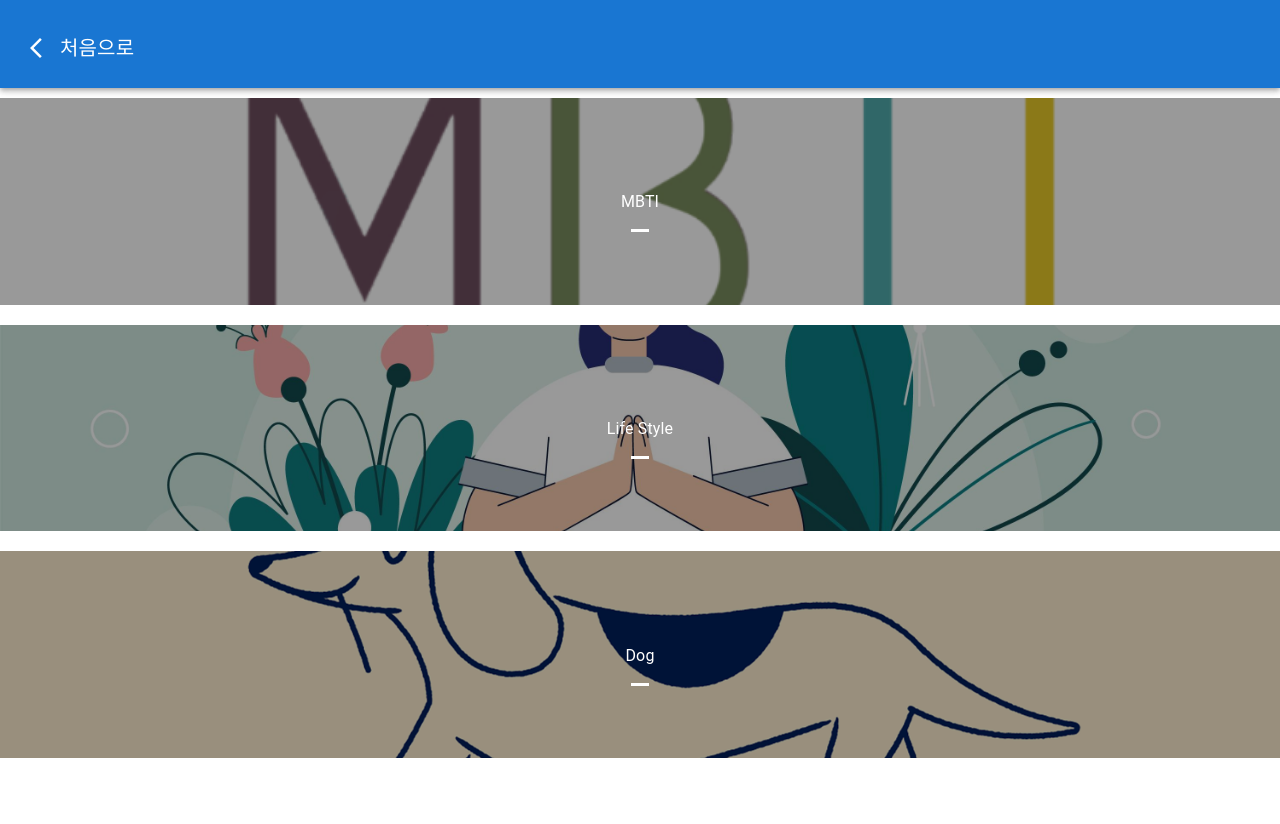
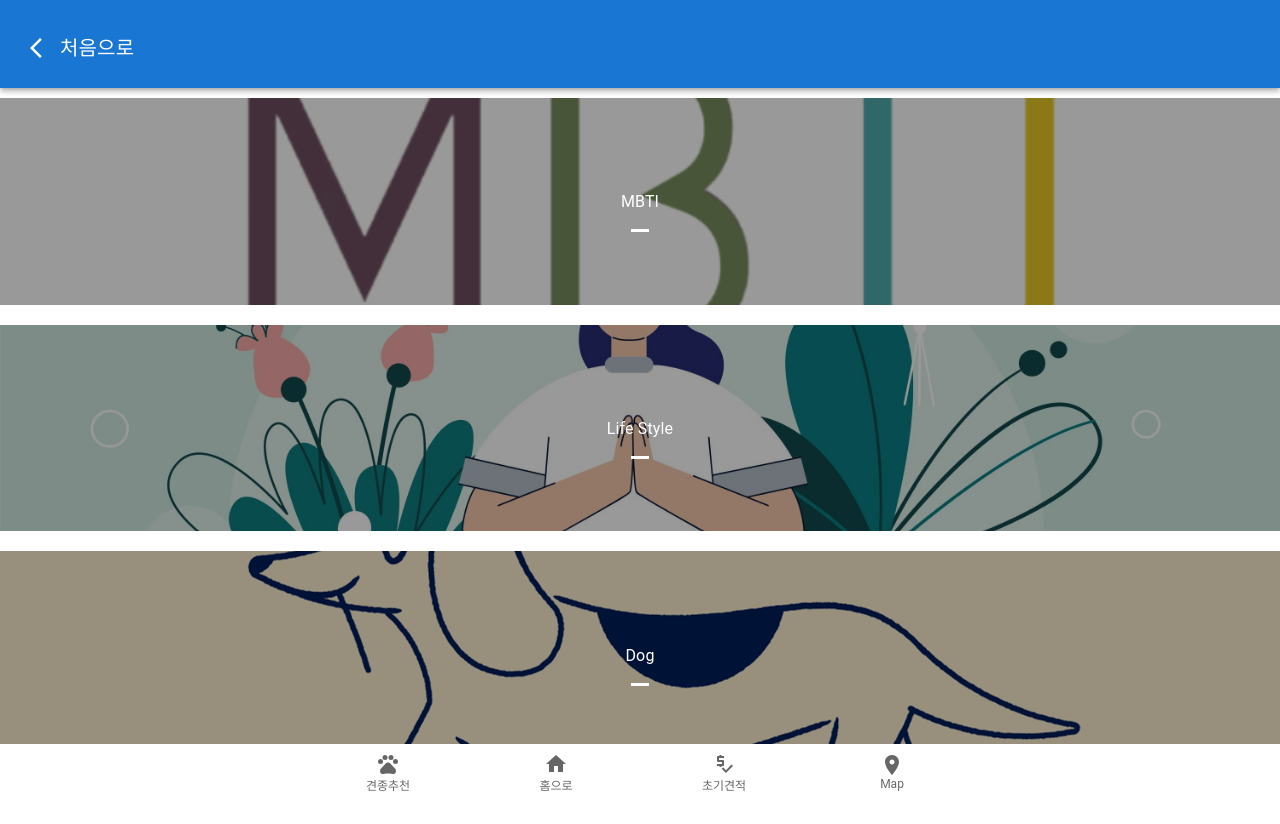
Before and after one commit to z9612/getchu, a React (Create React App) app in the folder frontend/: page /recommend in a window 1280 px wide. Before the commit the page ends 800 px from the top, so only its background shows below. Built offline with nearby package versions, Linux system fonts and the light colour scheme; the HTML template or start-up script is replaced by a standard one.

Commit message:
Fix : 수정 bottom-navigation 겹치는 현상 수정

```diff
--- a/frontend/src/index.css
+++ b/frontend/src/index.css
@@ -1,4 +1,5 @@
 body {
   margin: 0;
   padding: 0;
+  padding-bottom: 56px;
 }
--- a/frontend/src/layouts/BackBarLayout.js
+++ b/frontend/src/layouts/BackBarLayout.js
@@ -1,11 +1,13 @@
 // import { Box, Container } from "@mui/material";
 import { Outlet } from "react-router-dom";
 import BackBar from "./BackBar";
+import BottomNavigationBar from "./BottomNavigationBar";
 
 const BackBarLayout = ({ to, title }) => (
   <>
     <BackBar to={to} title={title} />
     <Outlet />
+    <BottomNavigationBar />
   </>
 );
 
```
Also changed, not shown: frontend/src/layouts/BNLayout.js (deleted, +0 -12 lines).
